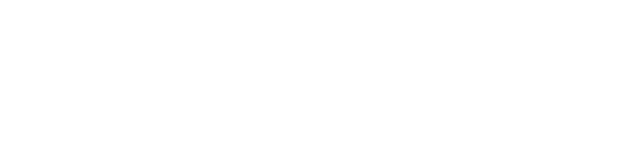
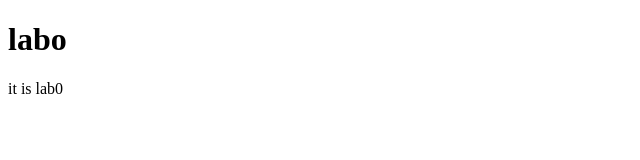
Before and after one commit to tsybulskigit/js_course_2022, a plain HTML site: page index.html in a window 1280 px wide. Shown: the whole page, without its empty margins (0-640 px from the left). Drawn offline with Linux system fonts and the light colour scheme.

Commit message:
lab0 is done

```diff
--- a/index.html
+++ b/index.html
@@ -5,11 +5,12 @@
     <meta charset="UTF-8">
     <meta http-equiv="X-UA-Compatible" content="IE=edge">
     <meta name="viewport" content="width=device-width, initial-scale=1.0">
-    <title>Document</title>
+    <title>lab0</title>
 </head>
 
 <body>
-
+    <h1>labo</h1>
+    <p>it is lab0</p>
 </body>
 
 </html>
```
